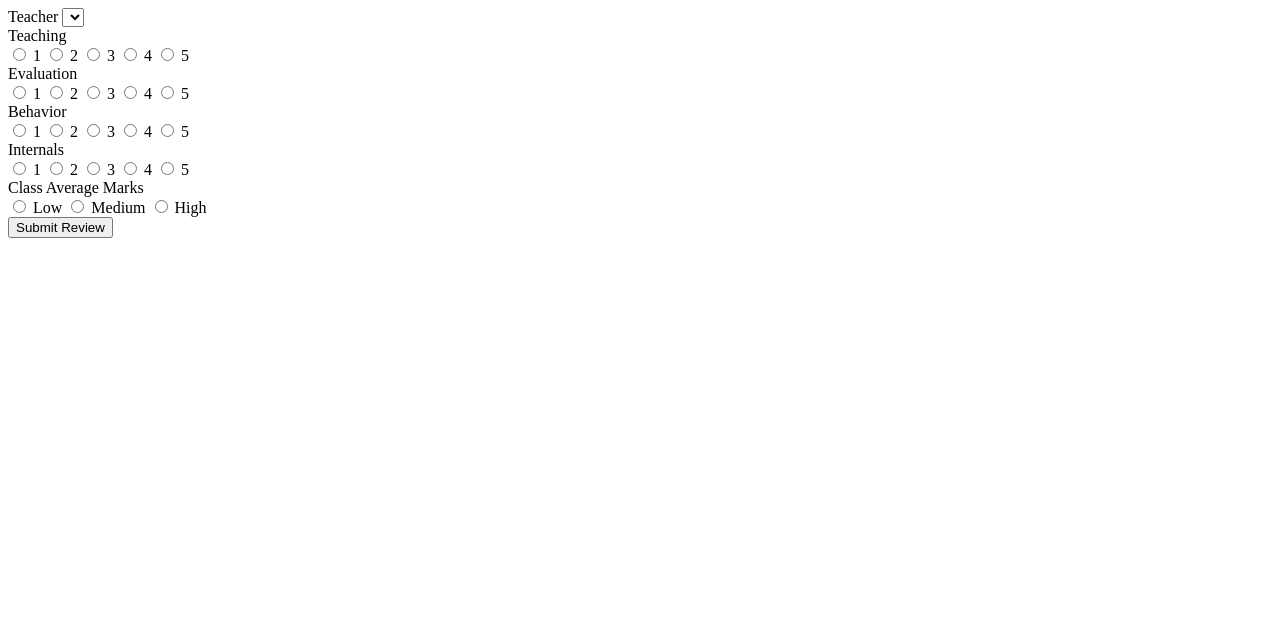
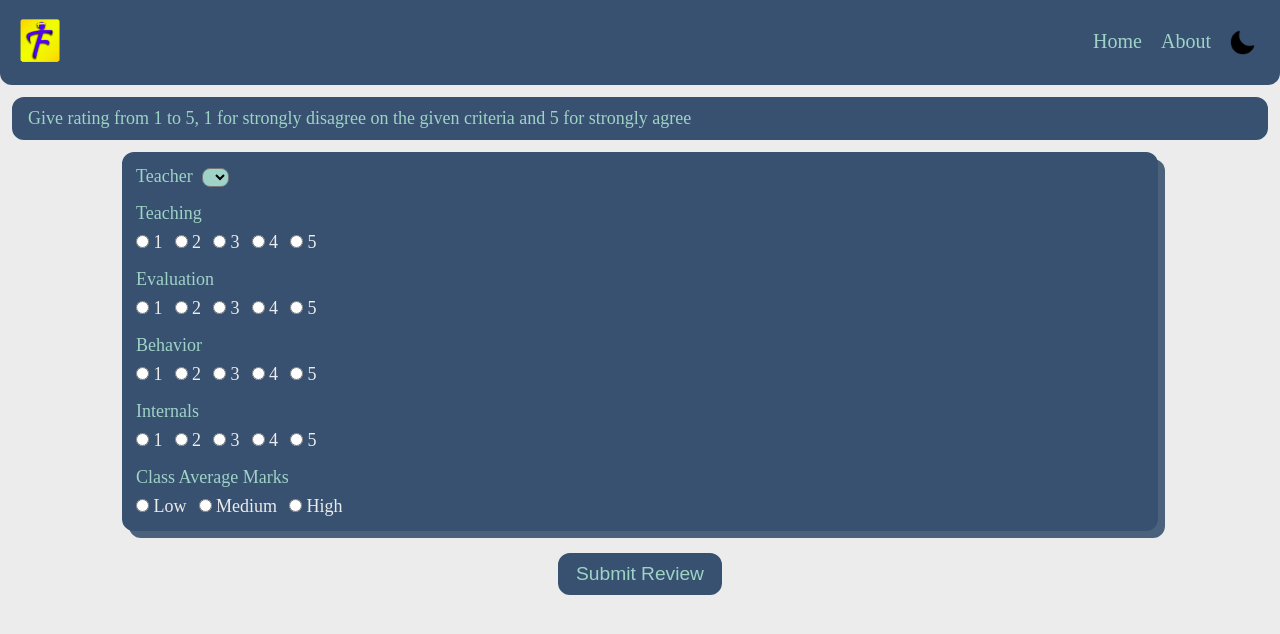
Before and after one commit to Freshmen23/FreshmenMERN, a website: page views/fillReview.html in a window 1280 px wide. Drawn offline with Linux system fonts and the light colour scheme; no server answers; files whose address does not match are found by name.

Commit message:
adding css for review page,and adding lightMode darkMode png

```diff
--- /dev/null
+++ b/public/css/fillreview.css
@@ -0,0 +1,107 @@
+*{
+    margin: 0;
+    padding: 0;
+}
+
+:root{
+    --primary-color:#ececec;
+    --secondry-color:#9fd3c7;
+    --Accent-color:black;
+    --tertiary-color:#385170;
+}
+
+.dark_mode{
+    --primary-color: #181c22;
+    --secondry-color: #9fd3c7;
+    --tertiary-color:#385170;
+    --Accent-color:white;
+}
+
+/* css of website starts here */
+body{
+    background-color: var(--primary-color);
+}
+
+.logo{
+    width: 5rem;
+}
+.navbar{
+    display: flex;
+    border-bottom-left-radius: 12px;
+    border-bottom-right-radius: 12px;
+    width: 100%;
+    background-color: var(--tertiary-color);
+    color: var(--secondry-color);
+    font-size: 20px;
+    align-items: center;
+    gap: 19px;
+}
+.navbar .nav-right{
+    display: flex;
+    padding: 10px;
+    width: 100%;
+    gap: 19px;
+    justify-content: end;
+    margin-right: 15px;
+}
+
+nav .mode{
+    width: 25px;
+    cursor: pointer;
+}
+.hero{
+    margin: 12px;
+    border: 6px solid var(--tertiary-color);
+    border-radius: 12px;
+    background-color: var(--tertiary-color);
+    padding: 5px 10px;
+    color:var(--secondry-color);
+    font-size: large;
+}
+
+.container{
+    margin: auto;
+    border: 6px solid var(--tertiary-color);
+    border-radius: 12px;
+    width: 80vw;
+    background-color: var(--tertiary-color);
+    color: var(--secondry-color);
+    box-shadow: 7px 7px #385170e3;
+}
+.form-group{
+    padding: 8px;
+    font-size: large;
+}
+.form-group select{
+    margin-left: 5px;
+    padding-left: 5px;
+    background-color: var(--secondry-color);
+    border-radius: 8px;
+}
+.radio-group{
+    display: flex;
+    gap: 12px;
+    margin-top: 8px;
+}
+.radio-group label{
+    cursor: pointer ;
+    color: var(--primary-color);
+}
+.radio-group label input{
+    cursor: pointer ;
+    background-color: var(--tertiary-color);
+}
+.submit{
+    margin: 22px auto;
+    display: flex;
+    padding: 8px 16px;
+    background-color: var(--tertiary-color);
+    color: var(--secondry-color);
+    border: 2px solid var(--tertiary-color) ;
+    border-radius: 12px;
+    font-size: larger;
+}
+/* pre use variable */
+.pointer{
+    cursor: pointer;
+}
--- a/views/fillReview.html
+++ b/views/fillReview.html
@@ -1,15 +1,34 @@
 <!DOCTYPE html>
 <html lang="en">
+
 <head>
   <meta charset="UTF-8">
   <meta name="viewport" content="width=, initial-scale=1.0">
   <title>Submit Review</title>
+  <link rel="stylesheet" href="../public/css/fillreview.css">
+  <link rel="shortcut icon" href="../public/images/Logofortitle.png" type="image/x-icon">
 </head>
+
 <body>
   <form id="reviewForm">
+    <nav class="navbar">
+      <div class="nav-left">
+        <img class="logo" src="../public/images/Logopng.png" alt="">
+      </div>
+      <div class="nav-right">
+        <ul class="pointer">Home</ul>
+        <ul class="pointer">About</ul>
+        <img class="mode" src="../public/images/darkMode.png" alt="">
+      </div>
+
+    </nav>
+    <section class="hero">
+      <p>Give rating from 1 to 5, 1 for strongly disagree on the given criteria and 5 for strongly agree </p>
+    </section>
+    <section class="container">
       <div class="form-group">
         <label for="name">Teacher</label>
-            <select name="name" id="teacher" required>
+        <select name="name" id="teacher" required >
           <!-- filled by DB  -->
         </select>
       </div>
@@ -19,7 +38,7 @@
         <div class="radio-group">
           <label><input type="radio" name="teaching" value="1"> 1</label>
           <label><input type="radio" name="teaching" value="2"> 2</label>
-              <label><input type="radio" name="teaching" value="3"> 3</label>
+          <label><input type="radio" name="teaching " value="3"> 3</label>
           <label><input type="radio" name="teaching" value="4"> 4</label>
           <label><input type="radio" name="teaching" value="5"> 5</label>
         </div>
@@ -66,11 +85,23 @@
           <label><input type="radio" name="class_average" value=3> High</label>
         </div>
       </div>
-
-          <button type="submit">Submit Review</button>
-
+    </section>
+    <button type="submit" class="submit pointer">Submit Review</button>
   </form>
 
   <script src="./js/fillReview.js"></script>
 </body>
+
+<script>
+  var mode = document.querySelector(".mode");
+  mode.addEventListener("click", () => {
+    document.body.classList.toggle("dark_mode");
+    if (document.body.classList.contains("dark_mode")) {
+      mode.src = "../public/images/lightMode.png";
+    } else {
+      mode.src = "../public/images/darkMode.png";
+    }
+  })
+</script>
+
 </html>
```
Also changed, not shown: public/images/darkMode.png (added), public/images/lightMode.png (added). Lines whose indentation alone changed are shown as unchanged.
